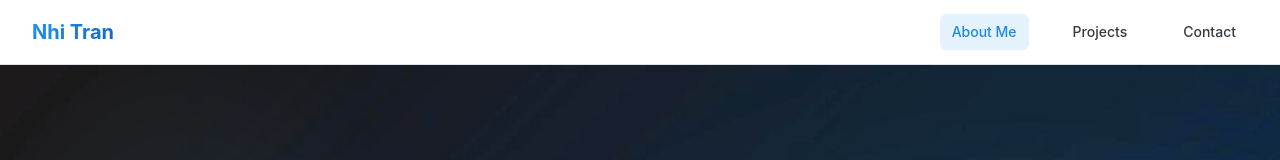
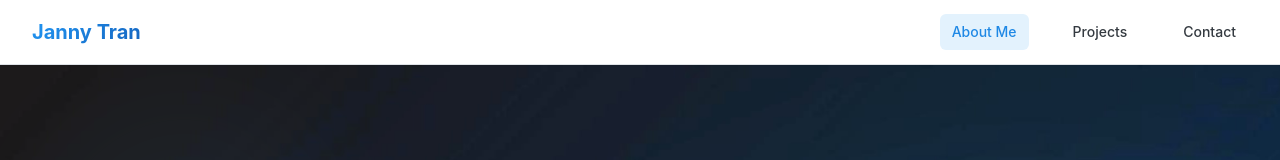
Before and after one commit to id-nynt/250020_Profile-Web, a Next.js app in the folder frontend/: page / in a window 1280 px wide. Shown: the top 160 px of the page. Built offline with nearby package versions, Linux system fonts and the light colour scheme.

Commit message:
Update typo error

```diff
--- a/frontend/package.json
+++ b/frontend/package.json
@@ -1,5 +1,5 @@
 {
-  "name": "nhi-portfolio-frontend",
+  "name": "janny-portfolio-frontend",
   "version": "0.1.0",
   "private": true,
   "scripts": {
--- a/frontend/src/app/layout.tsx
+++ b/frontend/src/app/layout.tsx
@@ -3,12 +3,12 @@ import type { Metadata } from 'next'
 import Navbar from '@/components/Navbar'
 
 export const metadata: Metadata = {
-  title: 'Ngoc Yen Nhi Tran | Portfolio',
+  title: 'Janny Tran | Portfolio',
   description: 'Software Developer Intern - Master of Computer Science student passionate about full-stack development and cloud technologies.',
   keywords: ['Software Developer', 'Computer Science', 'React', 'Next.js', 'Python', 'AWS', 'Portfolio'],
-  authors: [{ name: 'Ngoc Yen Nhi Tran' }],
+  authors: [{ name: 'Janny Tran' }],
   openGraph: {
-    title: 'Ngoc Yen Nhi Tran | Portfolio',
+    title: 'Janny Tran | Portfolio',
     description: 'Software Developer Intern - Master of Computer Science student',
     type: 'website',
   },
--- a/frontend/src/components/Hero.tsx
+++ b/frontend/src/components/Hero.tsx
@@ -76,7 +76,7 @@ const Hero = () => {
                 <div className="w-72 h-72 bg-white rounded-full overflow-hidden shadow-2xl relative">
                   <Image
                     src="/images/home/profile.jpg"
-                    alt="Nhi Tran Profile"
+                    alt="Janny Tran Profile"
                     fill
                     className="object-cover"
                     priority
--- a/frontend/src/components/Navbar.tsx
+++ b/frontend/src/components/Navbar.tsx
@@ -24,7 +24,7 @@ const Navbar = () => {
               href="/"
               className="text-xl font-bold gradient-text hover:opacity-80 transition-opacity"
             >
-              Nhi Tran
+              Janny Tran
             </Link>
           </div>
 
```
